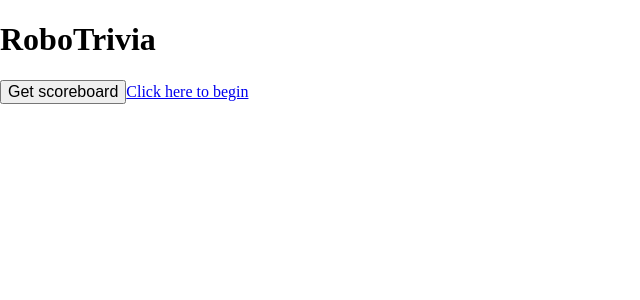
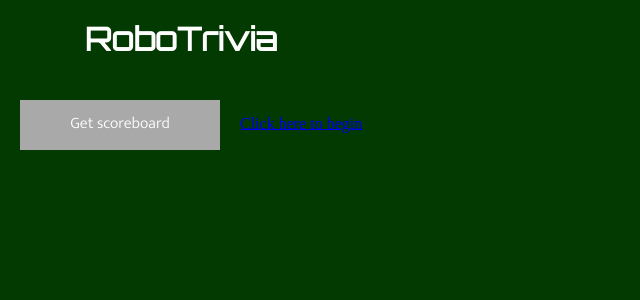
Before and after one commit to RoboTriviaTwo/RoboTriviaGame, a React (Create React App) app: page / in a window 1280 px wide. Shown: the top 300 px of the page, without its empty margins (0-640 px from the left). Built offline with nearby package versions, Linux system fonts and the light colour scheme; no server answers; the database is empty.

Commit message:
added basic styles.

```diff
--- a/src/styles/sass/App.scss
+++ b/src/styles/sass/App.scss
@@ -1,5 +1,6 @@
 @import './partials/setup';
 @import './partials/button';
+@import url('https://fonts.googleapis.com/css2?family=Mukta:wght@200&display=swap');
 
 .App {
   text-align: center;
--- a/src/styles/sass/partials/_button.scss
+++ b/src/styles/sass/partials/_button.scss
@@ -1,3 +1,5 @@
+@import url('https://fonts.googleapis.com/css2?family=Mukta:wght@300&family=Orbitron&family=Press+Start+2P&display=swap');
+
 .correctAnswer:active {
     border: 2px solid green;
 }
@@ -5,3 +7,53 @@
 .incorrectAnswer:active {
     border: 2px solid red;
 }
+
+// testing out styles
+body {
+    display: flex;
+    text-align: center;
+    background-color: rgb(2, 58, 2);
+}
+
+fieldset {
+    display: flex;
+    flex-direction: column;
+    justify-content: center;
+    align-items: center;
+    // text-align: center;
+}
+
+label {
+    margin: 10px;
+}
+
+select {
+    text-align: center;
+    margin: 10px;
+    background-color: darkgrey;
+    border-style: none;
+}
+
+button {
+    margin: 20px;
+    width: 200px;
+    height: 50px;
+    background-color: darkgrey;
+    border-style: none;
+
+}
+
+h1, h2 {
+    font-family: 'Orbitron', sans-serif;
+    color: white;
+}
+
+
+label, button, select, p {
+    font-family: 'Mukta', sans-serif;
+    color: white;
+}
+
+form {
+    margin: 20px;
+}
```
